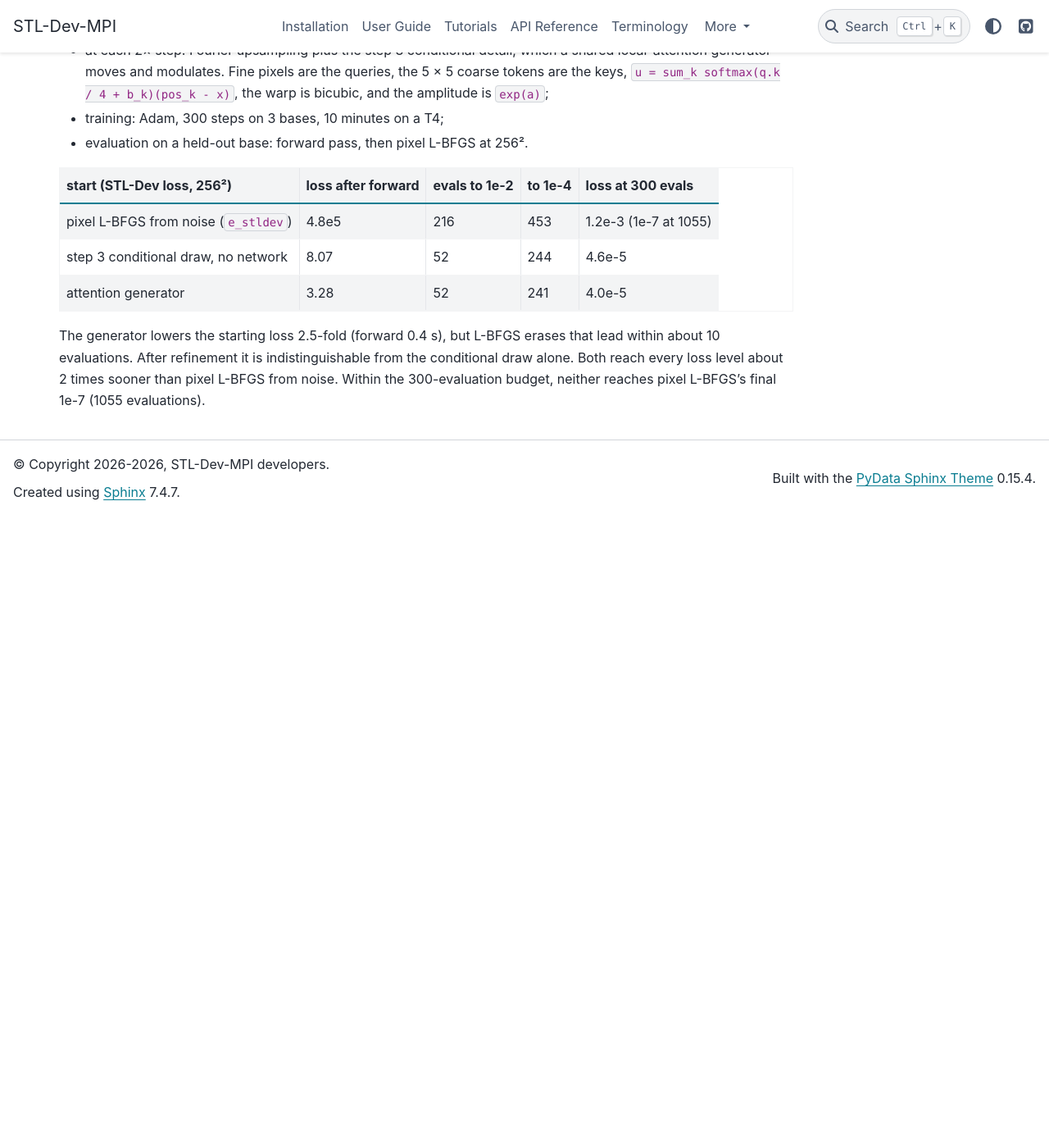
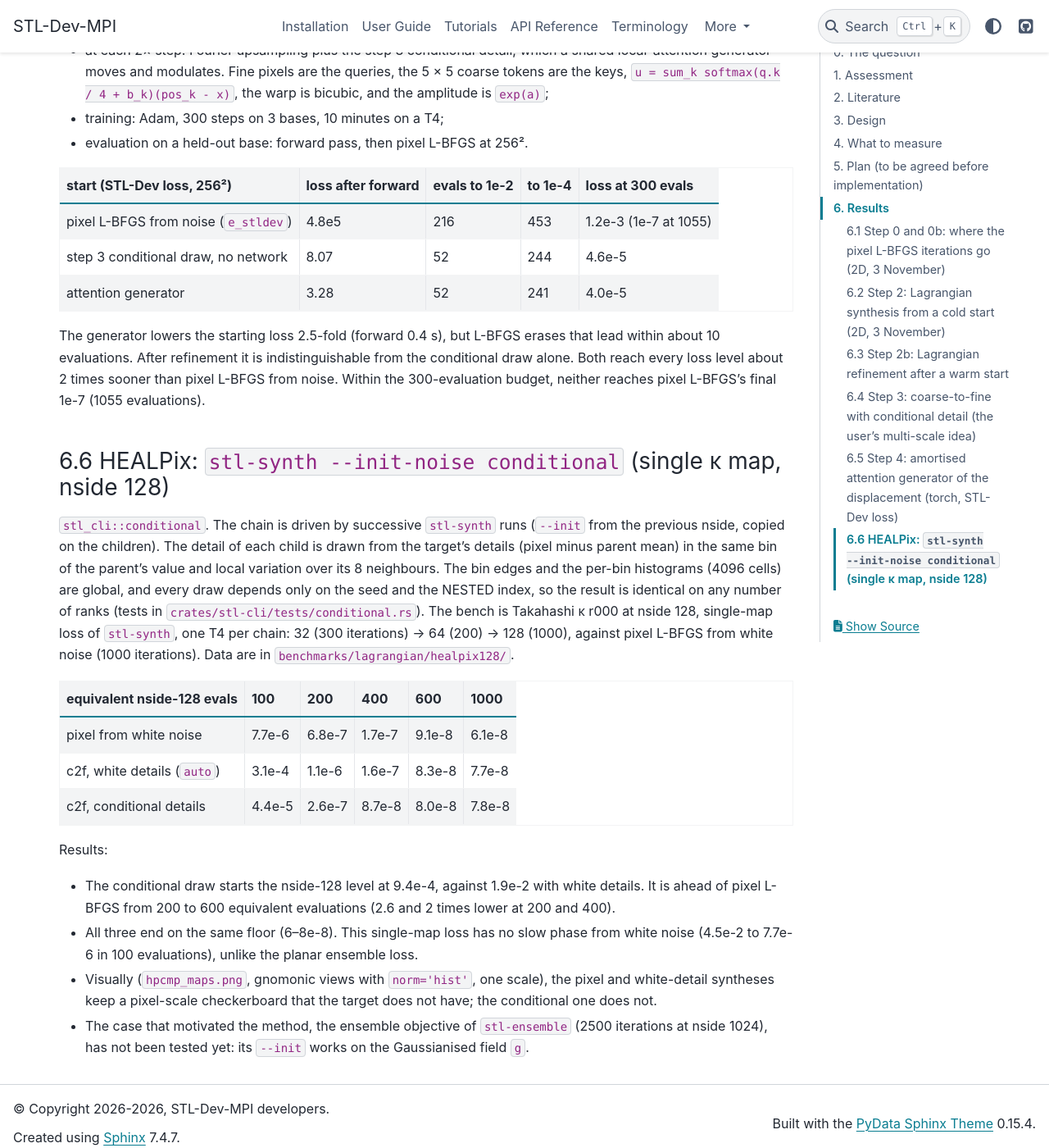
Before and after one commit to jmdelouis/STL-Dev-MPI, a Sphinx documentation site: the page built from docs/lagrangian_synthesis.md, in a window 1280 px wide and 1400 px high, scrolled down 14168 px. Shown: the whole window at 82% size. Built offline with Sphinx 7.4.7 and the PyData theme 0.15.4, drawn with Linux system fonts in a browser that asks for light colours; before the commit the page ends 14798 px from its top, so only the background shows below that.

Commit message:
docs and paper appendix: HEALPix conditional coarse-to-fine at nside 128
Co-Authored-By: Claude Opus 5.5 <noreply@anthropic.com>

```diff
--- a/docs/lagrangian_synthesis.md
+++ b/docs/lagrangian_synthesis.md
@@ -680,3 +680,20 @@ indistinguishable from the conditional draw alone. Both reach every
 loss level about 2 times sooner than pixel L-BFGS from noise. Within the
 300-evaluation budget, neither reaches pixel L-BFGS's final 1e-7
 (1055 evaluations).
+
+### 6.6 HEALPix: `stl-synth --init-noise conditional` (single κ map, nside 128)
+
+`stl_cli::conditional`. The chain is driven by successive `stl-synth` runs (`--init` from the previous nside, copied on the children). The detail of each child is drawn from the target's details (pixel minus parent mean) in the same bin of the parent's value and local variation over its 8 neighbours. The bin edges and the per-bin histograms (4096 cells) are global, and every draw depends only on the seed and the NESTED index, so the result is identical on any number of ranks (tests in `crates/stl-cli/tests/conditional.rs`). The bench is Takahashi κ r000 at nside 128, single-map loss of `stl-synth`, one T4 per chain: 32 (300 iterations) → 64 (200) → 128 (1000), against pixel L-BFGS from white noise (1000 iterations). Data are in `benchmarks/lagrangian/healpix128/`.
+
+| equivalent nside-128 evals | 100 | 200 | 400 | 600 | 1000 |
+|---|---|---|---|---|---|
+| pixel from white noise | 7.7e-6 | 6.8e-7 | 1.7e-7 | 9.1e-8 | 6.1e-8 |
+| c2f, white details (`auto`) | 3.1e-4 | 1.1e-6 | 1.6e-7 | 8.3e-8 | 7.7e-8 |
+| c2f, conditional details | 4.4e-5 | 2.6e-7 | 8.7e-8 | 8.0e-8 | 7.8e-8 |
+
+Results:
+
+- The conditional draw starts the nside-128 level at 9.4e-4, against 1.9e-2 with white details. It is ahead of pixel L-BFGS from 200 to 600 equivalent evaluations (2.6 and 2 times lower at 200 and 400).
+- All three end on the same floor (6–8e-8). This single-map loss has no slow phase from white noise (4.5e-2 to 7.7e-6 in 100 evaluations), unlike the planar ensemble loss.
+- Visually (`hpcmp_maps.png`, gnomonic views with `norm='hist'`, one scale), the pixel and white-detail syntheses keep a pixel-scale checkerboard that the target does not have; the conditional one does not.
+- The case that motivated the method, the ensemble objective of `stl-ensemble` (2500 iterations at nside 1024), has not been tested yet: its `--init` works on the Gaussianised field `g`.
```
Also changed, not shown: 2 other files.
